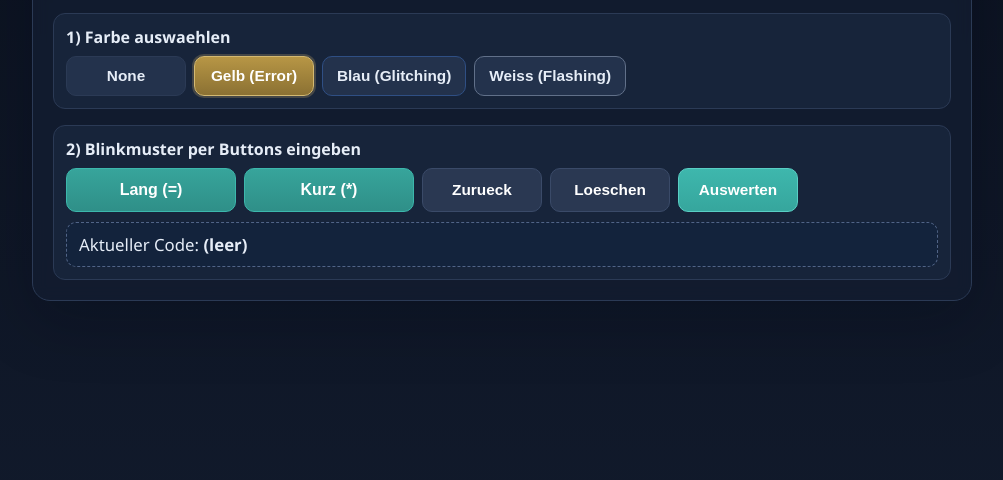
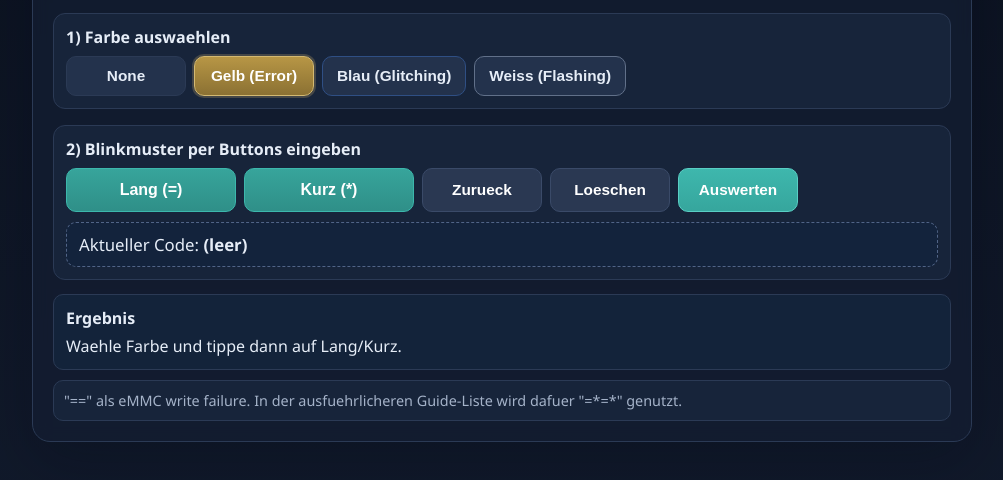
Before and after one commit to Cracky0001/Picofly-Blinkcode-Decoder, a plain HTML site: page index.html in a window 1280 px wide. Shown: the part 162-642 px from the top of the page, without its empty margins (138-1141 px from the left). Drawn offline with Linux system fonts and the light colour scheme.

Commit message:
Update index.html

```diff
--- a/index.html
+++ b/index.html
@@ -283,6 +283,14 @@
       </div>
       <div class="code-display"><span id="codePrefix">Aktueller Code:</span> <strong id="patternText">(leer)</strong></div>
     </section>
+
+    <div id="result" class="result">
+      <strong id="resultTitle">Ergebnis</strong>
+      <span id="resultBody">Waehle Farbe und tippe dann auf Lang/Kurz.</span>
+    </div>
+
+    <p class="hint" id="conflictHint">"==" als eMMC write failure. In der ausfuehrlicheren Guide-Liste wird dafuer "=*=*" genutzt.</p>
+
   </main>
 
   <script>
@@ -310,6 +318,8 @@
       "===*": { de: "BCT-Kopie fehlgeschlagen - Vergleichsfehler", en: "BCT copy failed - comparison failure" },
       "====": { de: "BCT-Kopie fehlgeschlagen - Lesefehler", en: "BCT copy failed - read failure" }
     };
+
+
 
     const ui = {
       de: {
```
